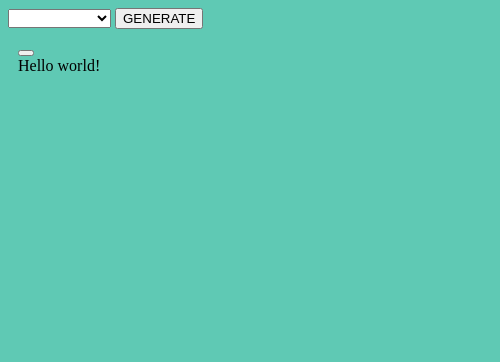
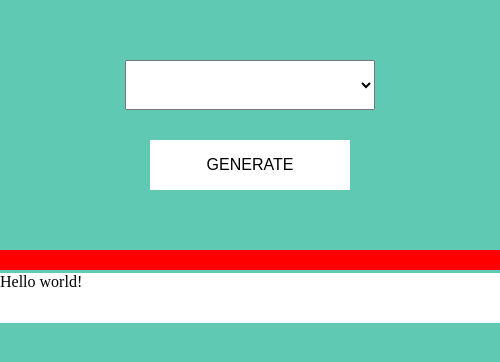
Before and after one commit to Dakskihedron/character-randomiser, an Electron app: page src/index.html in a window 500 px wide. Both pictures are taken after a click on the button "GENERATE". Drawn offline with Linux system fonts and the light colour scheme.

Commit message:
Minor changes to positioning and styling of exisiting elements, added styling for collapsible elements

```diff
--- a/src/styles.css
+++ b/src/styles.css
@@ -1,33 +1,60 @@
 body {
+    margin: 0px;
     background-color: #5fc9b4;
 }
 
-.container {
-    display: flex;
-    justify-content: center;
-    align-items: center;
+#generator-container {
+    width: 500px;
+    height: 250px;
 }
 
-#output-container {
-    margin: 10px;
+#rpg-select {
+    position: absolute;
+    margin: 0px auto;
+    width: 250px;
+    height: 50px;
+    left: 125px;
+    top: 60px;
+    font-size: 16px;
 }
 
-#output {
-    resize: none;
+#generate-button {
+    position: absolute;
+    background-color: white;
+    border: none;
+    color: black;
+    padding: 15px 32px;
+    text-align: center;
+    text-decoration: none;
+    display: inline-block;
+    font-size: 16px;
+    height: 50px;
+    width: 200px;
+    left: 150px;
+    top: 140px;
+    cursor: pointer;
     outline: none;
 }
 
-#select-container {
-    margin: 10px;
-    transform: translateY(20px);
+.collapsible {
+    background-color: red;
+    cursor: pointer;
+    height: 20px;
+    width: 100%;
+    border: none;
+    text-align: left;
+    outline: none;
+    font-size: 16px;
 }
 
-#gen-button-container {
-    margin: 10px;
-    transform: translateY(20px);
+.active, .collapsible:hover {
+    background-color: green;
 }
 
-.stat-dropdown {
-    height: 10px;
-    background-color: red;
+.content {
+    height: 50px;
+    background-color: white;
+    font-size: 16px;
+    overflow: hidden;
+    display: block;
 }
```
